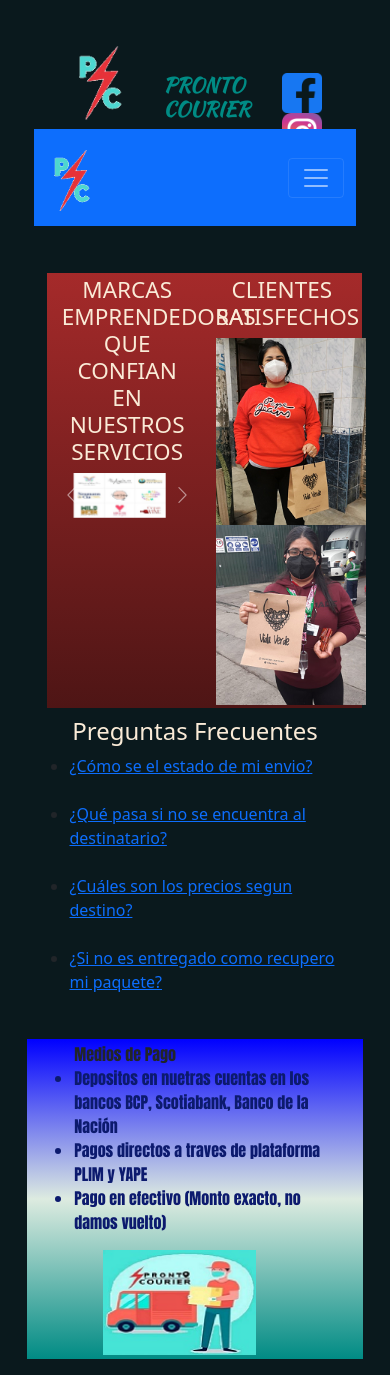
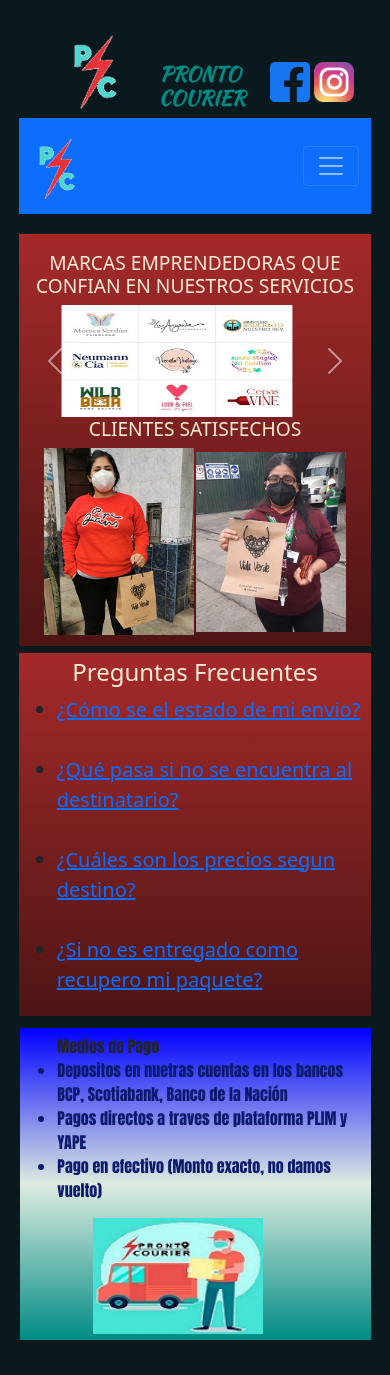
Before and after one commit to mpalaciosh/ProyectoCourier, a website: page Html/clientes.html in a window 390 px wide. After the commit the page ends 1340 px from the top, so only its background shows below. Drawn offline with nearby package versions, Linux system fonts and the light colour scheme; a web font is replaced by a local one.

Commit message:
Quinto commit

```diff
--- a/Html/clientes.html
+++ b/Html/clientes.html
@@ -9,7 +9,7 @@
     <link rel="preconnect" href="https://fonts.gstatic.com" crossorigin>
     <link href="https://cdn.jsdelivr.net/npm/bootstrap@5.1.0/dist/css/bootstrap.min.css" rel="stylesheet" integrity="sha384-KyZXEAg3QhqLMpG8r+8fhAXLRk2vvoC2f3B09zVXn8CA5QIVfZOJ3BCsw2P0p/We" crossorigin="anonymous">
     <link href="https://fonts.googleapis.com/css2?family=Anton&family=Cabin:wght@600&family=Dancing+Script:wght@700&family=Kaushan+Script&family=Palette+Mosaic&display=swap" rel="stylesheet">
-    <link rel="stylesheet" href="../Css/pruebacss.css">
+    <link rel="stylesheet" href="../Css/estiloscss.css">
     <title>Clientes Pronto Courier</title>
     <meta name="description=" content="Pronto Courier es un courier para ti Amigo Emprendedor, marcas emprendedoras que ya confian en nuestros servicios ">
 <meta name="keywords" content="courier, envios, entregas, entregas a domicilio, courier express, ">
@@ -77,9 +77,9 @@
     <main>
         <!--Imagenes de clientes y logos de empresar-->
         <div class="container" id="fondoMain">
-            <div id="flexMain">
-            <div class="row">
-                <div class="col-sm-6" id="centrar">
+            <div id="flexClientes">
+            <div class="row" >
+                <div class="col-12 col-md-6 col-lg-6" >
                     <h3 class="cuerpo__subTitulos">MARCAS EMPRENDEDORAS QUE CONFIAN EN NUESTROS SERVICIOS</h3>
                     <!--Carousel BootStrap-->
                     <div id="carouselExampleControls" class="carousel slide" data-bs-ride="carousel">
@@ -107,7 +107,7 @@
                     </div>
                     <!--Fin carousel BootStrap-->
                 </div>
-                <div class="col-sm-6" id="centrar">
+                <div class="col-12 col-md-6 col-lg-6" >
                     <h3 class="cuerpo__subTitulos">CLIENTES SATISFECHOS</h3>
                     <img class="imgFoto" src="../Multimedia/Cliente1.png" alt="">
                     <img class="imgFoto" src="../Multimedia/cliente2.png" alt="">
@@ -118,12 +118,11 @@
         </div>
         <!--FIN Imagenes de clientes y logos de empresar-->
         <!--Preguntas-->
-        <div>
-
+        <div class="container" id="alineacion">
         <section class="alineacion">
             <h3 class="cuerpo__subTitulos">Preguntas Frecuentes</h3>
             <ul>
-                <li> <a href="">¿Cómo se el estado de mi envio?</a> <br> <br>
+                <li > <a href="">¿Cómo se el estado de mi envio?</a> <br> <br>
                     <ul>
                         <li><a style="color: antiquewhite;" href="../Index.html">Consulta aqui el estado de tu pedido</a></li>
                     </ul>
--- a/Scss/prueba.scss
+++ b/Scss/estilos.scss
@@ -8,7 +8,7 @@
     $textamanioLista:100%;
 /*PARRAFOS*/
     $textColorParrafo: cornsilk;
-    $textamanioParrafo:100%;
+    $textamanioParrafo:110%;
     $textFamilyParrafo: 'Cabin', sans-serif;
 /*SUBTITULOS*/
     $textColorSubtitulos: antiquewhite;
@@ -35,20 +35,28 @@
 
 body{
         background-color: $textColorBody;
-        margin: 1rem 1rem 1rem 1rem;
+    /* margin: 1rem 1rem 1rem 1rem;*/
 }
 footer{
+    .container{
     background-image: $fondoColorFotter ;
-    padding: var(--separacion);
-    margin: 3%;
+    margin-top: 0%;
+    max-width: 90%;
+    padding: 1.5%;
+    }
 }
+
 header{
     padding: 2%;
     margin: 3%;
+    margin-bottom: 1%;
+    margin-top: 1%
 }
 main{
-    padding: 5%;
-    margin: 1%;
+    padding: 2%;
+    margin: 3%;
+    margin-bottom: 1%;
+    margin-top: 1%
 }
 
 /*NAVEGADOR*/
@@ -78,13 +86,6 @@
         font-size: $textamanioLista - 10;
 
     }
-}
-
-
-#fondoMain{
-    background-image: $fondoColorMain;
-
-    margin: 3%;
 }
 .cuerpo{
     &__parrafos{
@@ -144,19 +145,34 @@
         li:hover{
             ul{
                 display: block;
-                font-size: 20px;
+                font-size: 15px;
             }
 
         }
     }
 }
+#alineacion.container{
+    margin-top: 2%;
+    background-image: $fondoColorMain;
+    max-width: 100%;
+    padding: 1.5%;
+    ul li{
+        font-size: 20px;
+    }
+}
 /*FIN SUB-MENU*/
 /* INDEX*/
-#presentacion{
-    width: 100%;
+#fondoMain.container{
+    background-image: $fondoColorMain;
+    max-width: 100%;
+    padding: 3%;
+}
+#presentacion.container{
+    max-width: 100%;
+    border: 3%;
+    padding: 1.5%;
     background-image: $fondoColorMain ;
-    background-size: 150%;
-    margin-top: 50px;
+    margin-bottom: 3%;
 }
 
 #flexIndex{
@@ -176,9 +192,12 @@
     @extend .video;
     text-align: left;
 }
-#tabla{
+#tabla.container{
     background-color: blue;
     padding: var(--separacion);
+    max-width: 100%;
+    padding: 1.5%;
+    margin-top: 3%;
 }
 
 .tamEmpresas{
@@ -189,7 +208,9 @@
     color: rgb(9, 4, 37);
 }
 #centrar{
+    img{
     text-align: center;
+    }
     width: 50%;
 }
 #tamCarrusel{
@@ -199,10 +220,12 @@
 }
 
 /*BOX MODELIN EN EL HEADER*/
-#cajaCabezera {
+#cajaCabezera.container{
+    display: flex; flex-direction: row;
+    justify-content:space-evenly;
+    width: 100%;
     height: 80%;
 }
-
 .redSociales{
 height: 20%;
 text-align: right;
@@ -220,7 +243,6 @@
     margin-top: 5px;
 }
 .pronto{
-
 text-align: center;
 font-size: 80%;
 }
@@ -232,12 +254,18 @@
 
 /* CONTENEDOR */
 #flexMain{
-    margin-top:4%;
-    padding: var(--separacion);
+    margin-top:2%;
     color: var(--colorbody);
     font-size: 15px;
     font-family: 'Cabin', sans-serif;
     text-align: left;
+}
+#flexClientes{
+    margin-top:2%;
+    color: var(--colorbody);
+    font-size: 80%;
+    font-family: 'Cabin', sans-serif;
+    text-align: center;
 }
 .subLista{
     padding-left: 10px;
@@ -259,6 +287,14 @@
 }
 /*FIN MAIN*/
 
+#cajaImagen{
+    display: flex; flex-direction: row;
+    justify-content:space-between;
+    max-width: 60%;
+    padding: 1.5%;
+    text-align: center;
+
+}
 
 @media only screen and (max-width:900px){
     .imagenFooter{
@@ -268,7 +304,12 @@
     .imgVideo{
         width: 100%;
     }
+    #cajaImagen.container{
 
+        img{
+            width: 80%;
+        }
+    }
 }
 
 @media only screen and (max-width:600px){
@@ -301,4 +342,9 @@
     .imgVideo{
         width: 80%;
     }
+    #cajaImagen.container{
+        img{
+            width: 80%;
+        }
+    }
 }
--- a/package.json
+++ b/package.json
@@ -5,7 +5,7 @@
   "main": "index.js",
   "scripts": {
     "test": "echo \"Error: no test specified\" && exit 1",
-    "build-css":"node-sass --include-path scss scss/prueba.scss css/pruebacss.css",
+    "build-css":"node-sass --include-path scss scss/estilos.scss css/estiloscss.css",
     "watch-css": "nodemon -e scss -x \"npm run build-css\""
   },
   "author": "",
```
Also changed, not shown: Html/contacto.html (+7 -4 lines), Html/servicios.html (+8 -2 lines), Html/tarifas.html (+5 -5 lines), index.html (+1 -1 lines), Css/estiloscss.css, Multimedia/contactanos.png (added), Multimedia/fondo.png (deleted), Multimedia/holaEmprendedor.png, Multimedia/servicios.jpg (deleted), Multimedia/servicios2.png (added).
